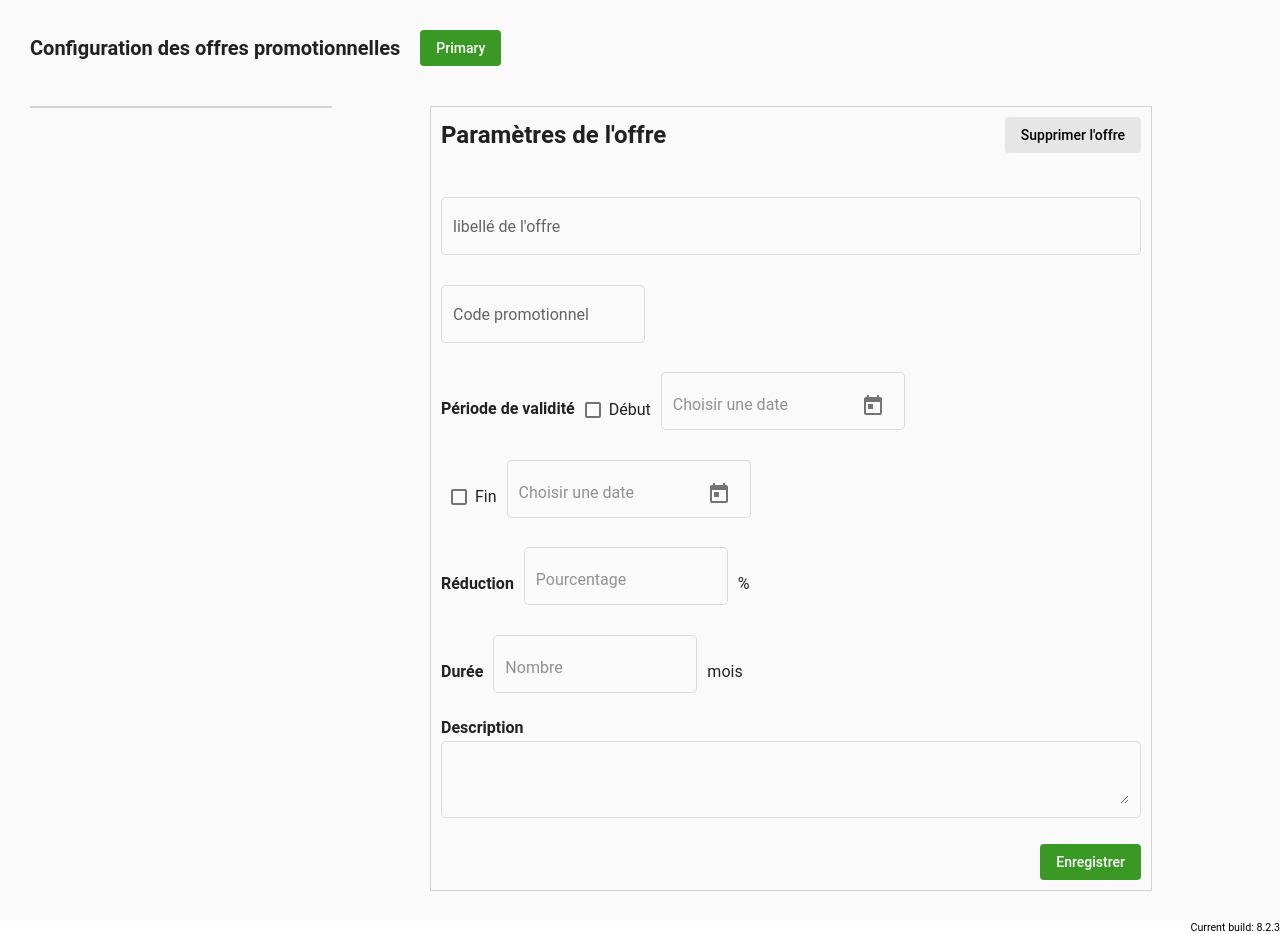
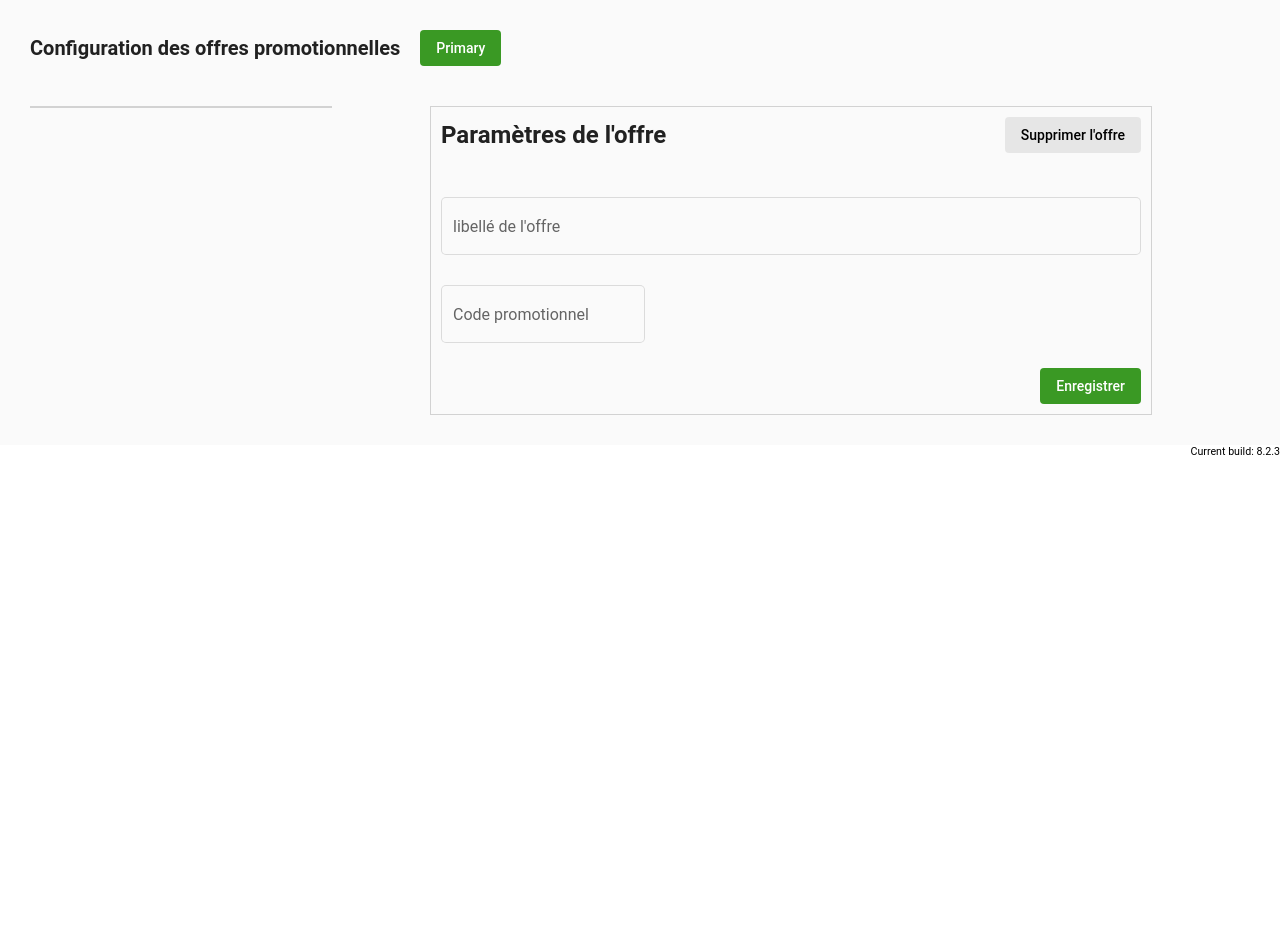
Before and after one commit to emilletpharma/Coupon, an Angular app: page / in a window 1280 px wide. After the commit the page ends 800 px from the top, so only its background shows below. Built offline with nearby package versions, Linux system fonts and the light colour scheme.

Commit message:
1 file modified

```diff
--- a/src/app/form-field-overview-example.html
+++ b/src/app/form-field-overview-example.html
@@ -21,7 +21,7 @@
 					<input matInput placeholder="Code promotionnel">
           </mat-form-field>
 
-					<div class="horizontal">
+<!-- 					<div class="horizontal">
 
 						<div class="right-space bold">Période de validité</div>
 						<div>
@@ -37,7 +37,7 @@
 					</div>
 
 					<div class="horizontal">
-						<div class="right-space bold"></div>
+						<div class="right-space bold">aaa</div>
 						<div>
 							<mat-checkbox class="right-space">Fin</mat-checkbox>
 						</div>
@@ -53,7 +53,7 @@
 					<div class="horizontal">
 						<div class="right-space bold">Réduction</div>
 						<mat-form-field appearance="outline" class="right-space">
-							<input type="number" matInput placeholder="Pourcentage">
+							<input ty matInput placeholder="Pourcentage">
             </mat-form-field>
 							<div>%</div>
 					</div>
@@ -61,7 +61,7 @@
 					<div class="horizontal">
 						<div class="right-space bold">Durée</div>
 						<mat-form-field appearance="outline" class="right-space">
-							<input type="number" matInput placeholder="Nombre">
+							<input matInput placeholder="Nombre">
             </mat-form-field>
 							<div>mois</div>
 					</div>
@@ -69,6 +69,7 @@
 					<mat-form-field class="full-width" appearance="outline">
 						<textarea  matInput></textarea>
 					</mat-form-field>
+          -->
 					<button mat-flat-button class="primary-button end">Enregistrer</button>
 		</div>
 		<div class="space"></div>
```
